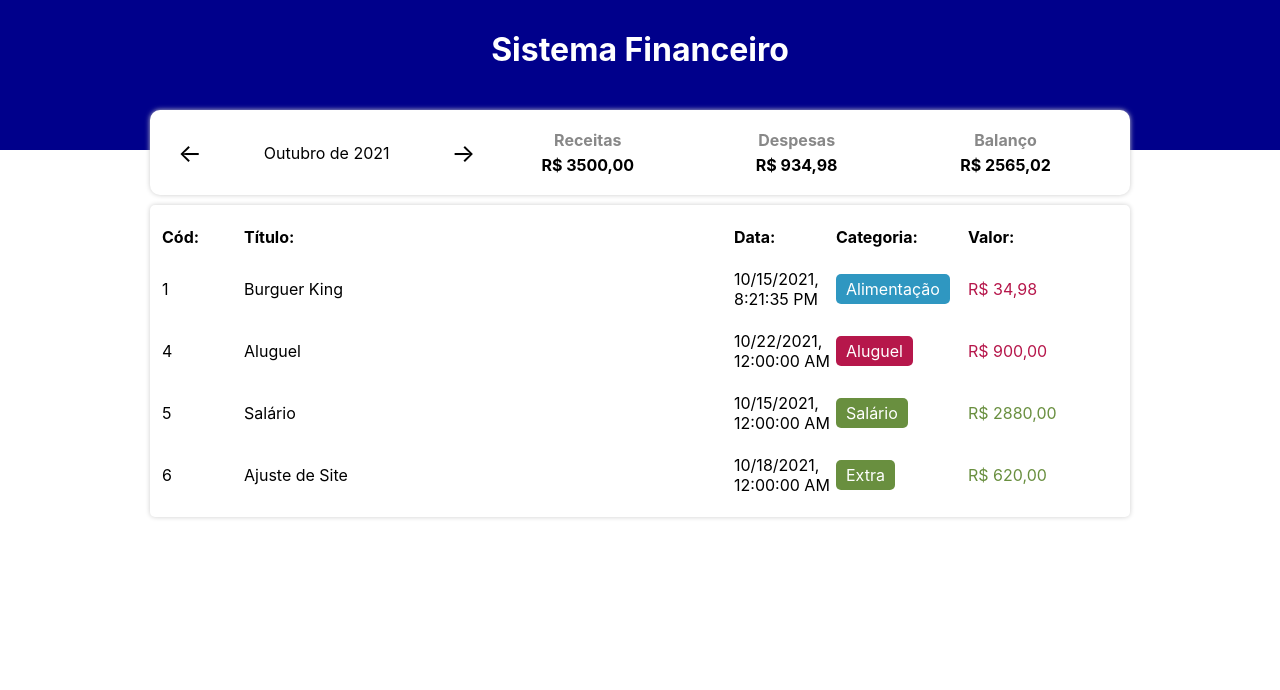
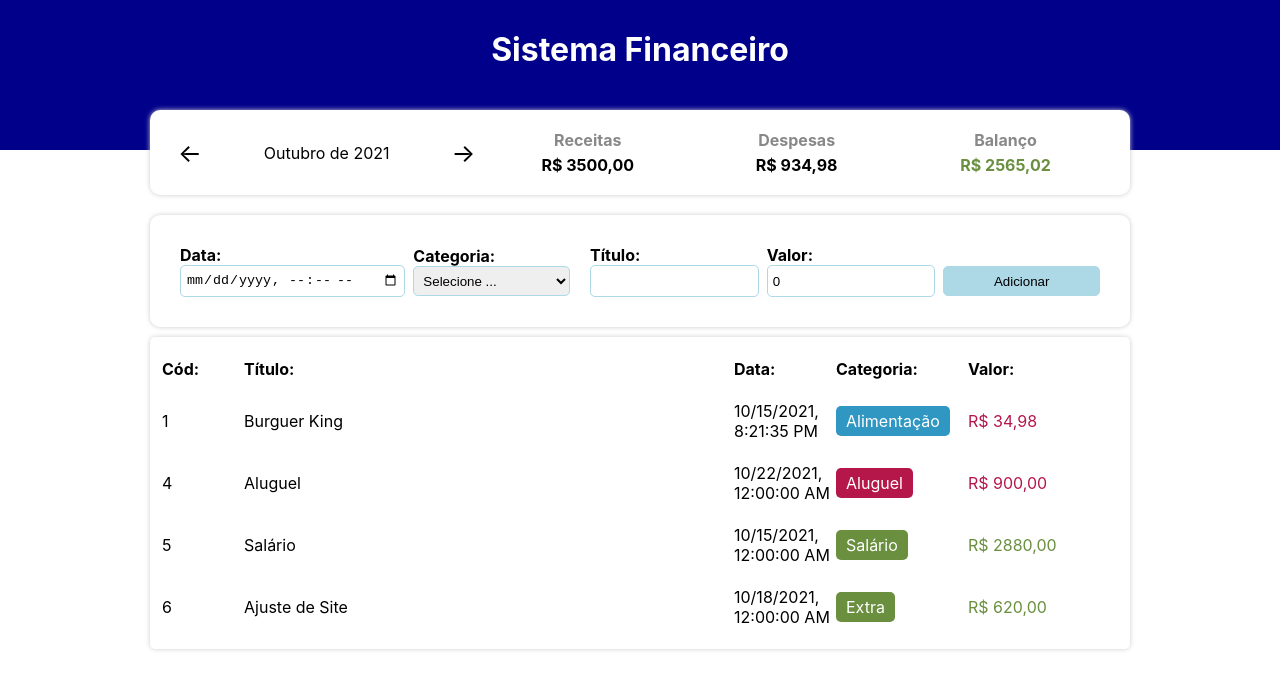
Before and after one commit to DavidEdsonDoNascimento/FinancesReactTS, a React (Create React App) app: page / in a window 1280 px wide. Shown: the top 690 px of the page. Built offline with nearby package versions, Linux system fonts and the light colour scheme.

Commit message:
FEAT: master - defined operation of adding new account to table

```diff
--- a/src/App.tsx
+++ b/src/App.tsx
@@ -6,6 +6,7 @@ import Categories from './data/categories';
 import { getCurrentMonth, filterListByMonth } from './helpers/DataHelper';
 import AccountTable from './components/AccountTable';
 import Overview from './components/Overview';
+import Form from './components/Form';
 
 const App = () => {
 
@@ -17,6 +18,10 @@ const App = () => {
 
   const changeMonth = (newMonth: string) => {
     setCurrentMonth(newMonth);
+  }
+
+  const addAccountInTable = (account: AccountItem) => {
+    setList([ ...list, account ]);
   }
 
   useEffect(() => {
@@ -42,6 +47,7 @@ const App = () => {
      </Tag.Header>
      <Tag.Body>
        <Overview currentMonth={currentMonth} changeMonth={changeMonth} income={income} expense={expense} />
+       <Form addAccountInTable={addAccountInTable} listLength={list.length} />
        <AccountTable accounts={filteredList} />
      </Tag.Body>
    </Tag.Container>
--- /dev/null
+++ b/src/components/Form/index.tsx
@@ -0,0 +1,71 @@
+import Tag from './styles';
+import Categories from './../../data/categories';
+import { useState } from 'react';
+import AccountItem from './../../@types/AccountItem';
+
+type Props = {
+    listLength: number;
+    addAccountInTable: (account: AccountItem) => void;
+}
+
+const Form = ({ listLength, addAccountInTable }: Props) => {
+
+    const [dateTimeField, setDateTimeField] = useState('');
+    const [selectCategoryField, setSelectCategoryField] = useState('');
+    const [titleField, setTitleField] = useState('');
+    const [valueField, setValueField] = useState(0);
+
+    const addAccount = () => {
+        if(!titleField || valueField <= 0 || !selectCategoryField || !dateTimeField){
+            console.error('erro, preencha os dados corretamente no formulário.');
+            return;
+        }
+
+        addAccountInTable({
+            id: listLength + 1,
+            title: titleField,
+            category: selectCategoryField,
+            value: valueField,
+            date: new Date(dateTimeField)
+        });
+
+        clearFields();
+    }
+
+    const clearFields = () => {
+        setDateTimeField('');
+        setSelectCategoryField('');
+        setTitleField('');
+        setValueField(0);
+    }
+
+    return (
+        <Tag.Container>
+            <Tag.Field>
+                <Tag.TitleField>Data:</Tag.TitleField>
+                <Tag.InputField type="datetime-local" value={dateTimeField} onChange={e => setDateTimeField(e.target.value)}/>
+            </Tag.Field>
+            <Tag.Field>
+            <Tag.TitleField>Categoria:</Tag.TitleField>
+                <Tag.SelectField value={selectCategoryField} onChange={e => setSelectCategoryField(e.target.value)} >
+                    <option value="">Selecione ...</option>
+                    {Object.keys(Categories).map((key, index) => <option value={key}>{Categories[key].title}</option>)}
+                </Tag.SelectField>
+            </Tag.Field>
+            <Tag.Field>
+                <Tag.TitleField>Título:</Tag.TitleField>
+                <Tag.InputField type="text" value={titleField} onChange={e => setTitleField(e.target.value)} />
+            </Tag.Field>
+            <Tag.Field>
+                <Tag.TitleField>Valor:</Tag.TitleField>
+                <Tag.InputField type="number" value={valueField} onChange={e => setValueField(+e.target.value)} />
+            </Tag.Field>
+            <Tag.Field>
+                <Tag.TitleField>&nbsp;</Tag.TitleField>
+                <Tag.AddButton onClick={addAccount}>Adicionar</Tag.AddButton>
+            </Tag.Field>
+        </Tag.Container>
+    );
+}
+
+export default Form;
--- /dev/null
+++ b/src/components/Form/styles.ts
@@ -0,0 +1,51 @@
+import styled from 'styled-components';
+
+const Tag = {
+    Container: styled.div`
+        display: flex;
+        align-items: center;
+        background-color: #FFF;
+        box-shadow: 0px 0px 5px #CCC;
+        border-radius: 10px;
+        padding: 20px;
+        margin-top: 20px;
+    `,
+    Field: styled.label`
+        flex: 1;
+        margin: 10px;
+    `,
+    TitleField: styled.div`
+        font-weight: bold;
+        margin-botton: 5px;
+    `,
+    InputField: styled.input`
+        width: 100%;
+        height: 30px;
+        padding: 0 5px;
+        border: 1px solid lightblue;
+        border-radius: 5px;
+    `,
+    SelectField: styled.select`
+        width: 100%;
+        height: 30px;
+        padding: 0 5px;
+        border: 1px solid lightblue;
+        border-radius: 5px;
+    `,
+    AddButton: styled.button`
+        width: 100%;
+        height: 30px;
+        padding: 0 5px;
+        border: 1px solid lightblue;
+        border-radius: 5px;
+        background-color: lightblue;
+        color: black;
+        cursor: pointer;
+        &:hover {
+            background-color: blue;
+            color: white;
+        }
+    `
+}
+
+export default Tag;
--- a/src/components/Overview/index.tsx
+++ b/src/components/Overview/index.tsx
@@ -36,7 +36,7 @@ const Overview = ({ currentMonth, changeMonth, income, expense }: Props) => {
             <Tag.AccountingSection>
                 <Summary title="Receitas" value={income} />
                 <Summary title="Despesas" value={expense} />
-                <Summary title="Balanço" value={income - expense} />
+                <Summary title="Balanço" value={income - expense} color={(income - expense) < 0 ? '#b6174b' : '#698f3f'} />
             </Tag.AccountingSection>
         </Tag.Container>
     );
--- a/src/components/Summary/index.tsx
+++ b/src/components/Summary/index.tsx
@@ -4,11 +4,12 @@ import { getCoinFormattedBrazilianStandard } from './../../helpers/CoinHelper';
 type Props = {
     title: string;
     value: number;
+    color?: string;
 }
-const Summary = ({ title, value }: Props) =>
+const Summary = ({ title, value, color }: Props) =>
 <Tag.Container>
     <Tag.Title>{title}</Tag.Title>
-    <Tag.Value>{getCoinFormattedBrazilianStandard(value)}</Tag.Value>
+    <Tag.Value color={color}>{getCoinFormattedBrazilianStandard(value)}</Tag.Value>
 </Tag.Container>
 
 export default Summary;
--- a/src/components/Summary/styles.ts
+++ b/src/components/Summary/styles.ts
@@ -10,8 +10,8 @@ const Tag = {
         color: #888;
         margin-bottom: 5px;
     `,
-    Value: styled.div`
-        color: #000;
+    Value: styled.div<{ color?: string }>`
+        color: ${props => props.color ?? '#000'};
         text-align: center;
         font-weight: bold;
     `,
```
